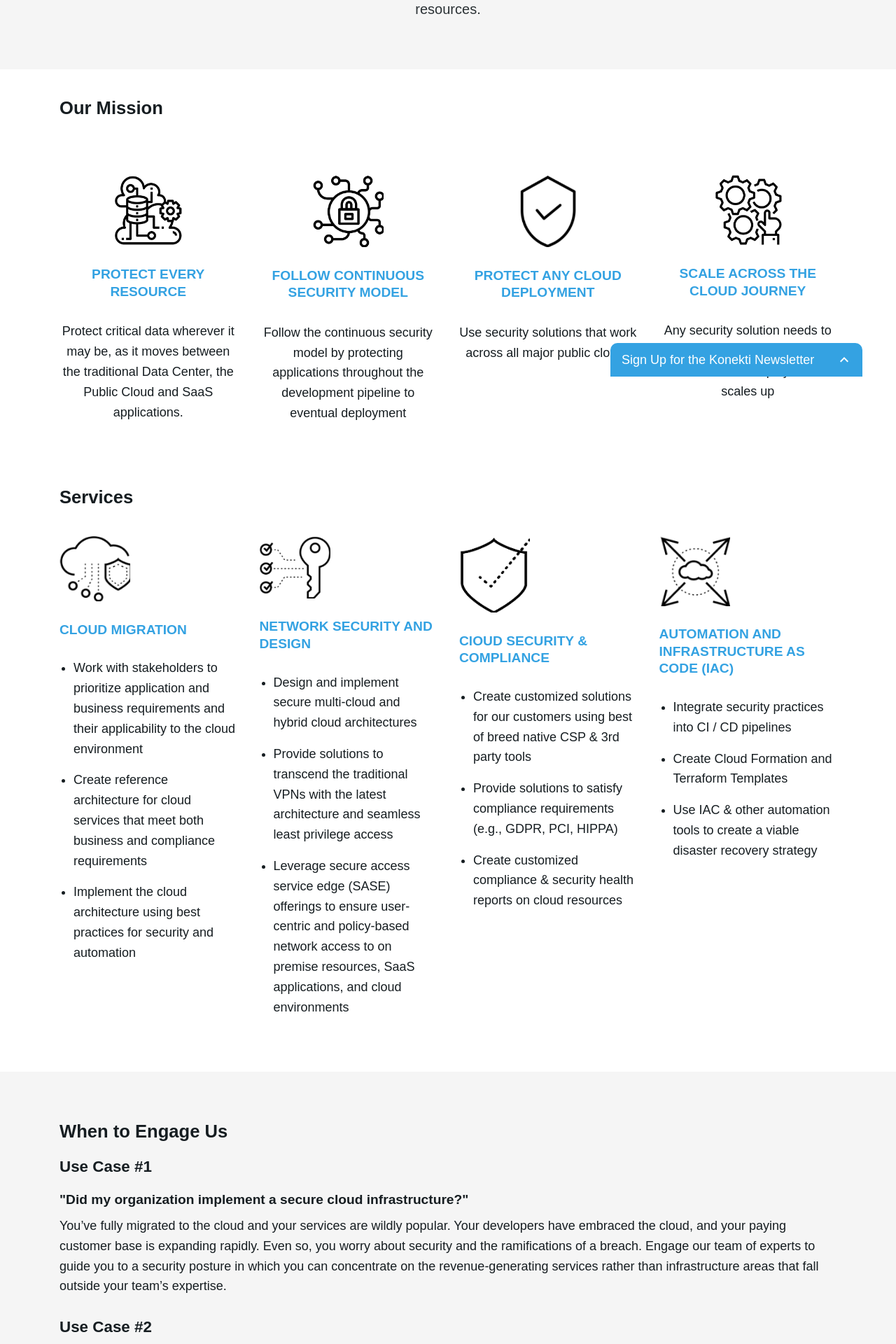
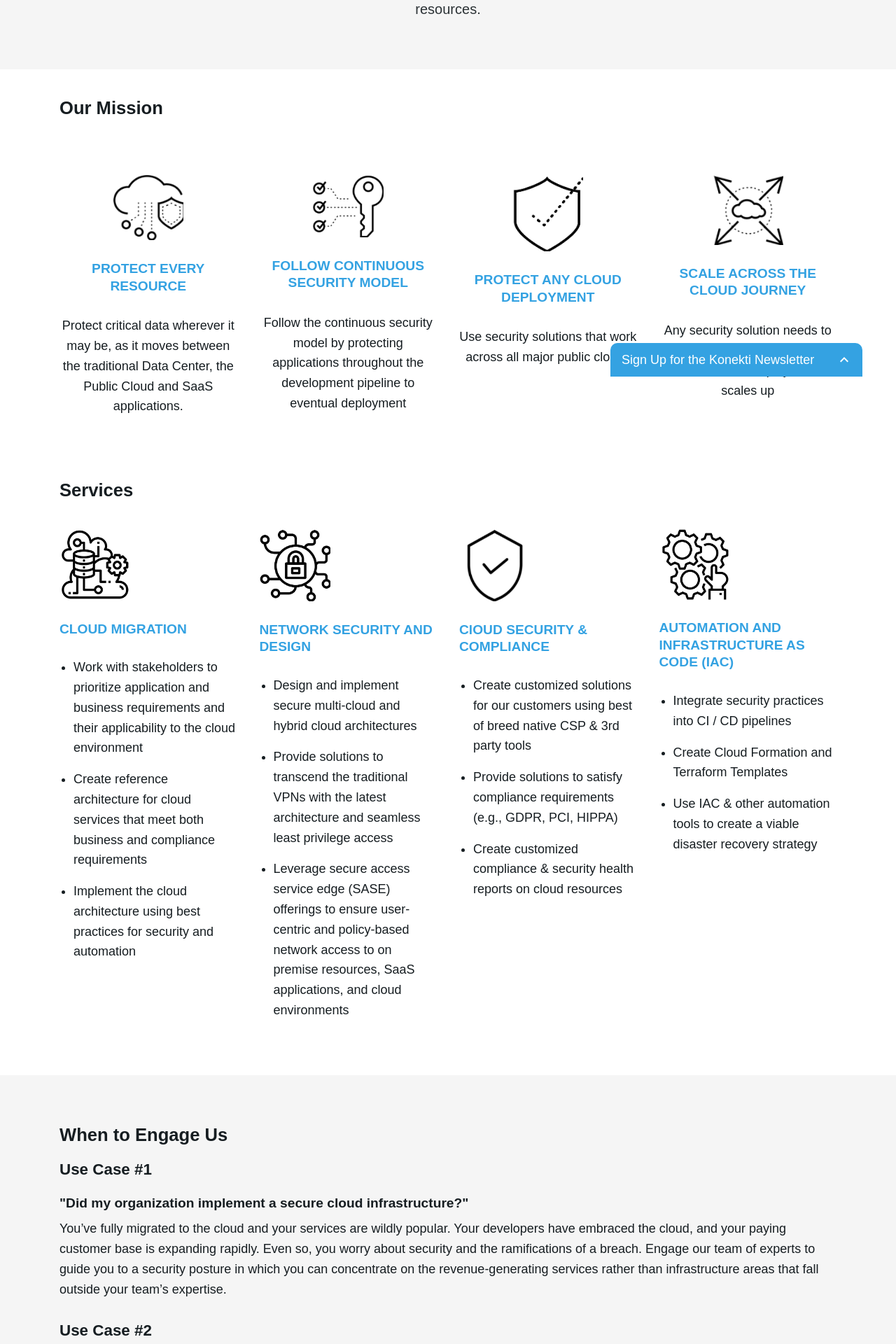
Before and after one commit to konekti/jeffbrl.github.io, a Jekyll site: the page built from _pages/index.md, in a window 1280 px wide. Shown: the part 362-2282 px from the top of the page at 70% size. Built offline with Jekyll 4.4.1, drawn with Linux system fonts in a browser that asks for light colours; nearby versions of some CDN libraries.

Commit message:
switch icons

```diff
--- a/_data/mission.yml
+++ b/_data/mission.yml
@@ -2,18 +2,18 @@ content: |
   ## Our Mission
 
 services:
-  - icon: picture5.png
+  - icon: picture1.png
     title: protect every resource
     content: Protect critical data wherever it may be, as it moves between the traditional Data Center, the Public Cloud and SaaS applications.
 
-  - icon: picture6.png
+  - icon: picture2.png
     title: follow continuous security model
     content: Follow the continuous security model by protecting applications throughout the development pipeline to eventual deployment
 
-  - icon: picture7.png
+  - icon: picture3.png
     title: protect any cloud deployment
     content: Use security solutions that work across all major public clouds
 
-  - icon: picture8.png
+  - icon: picture4.png
     title: scale across the cloud journey
     content: Any security solution needs to scale up as a business grows and its cloud deployment scales up
```
Also changed, not shown: _data/services.yml (+4 -4 lines).
